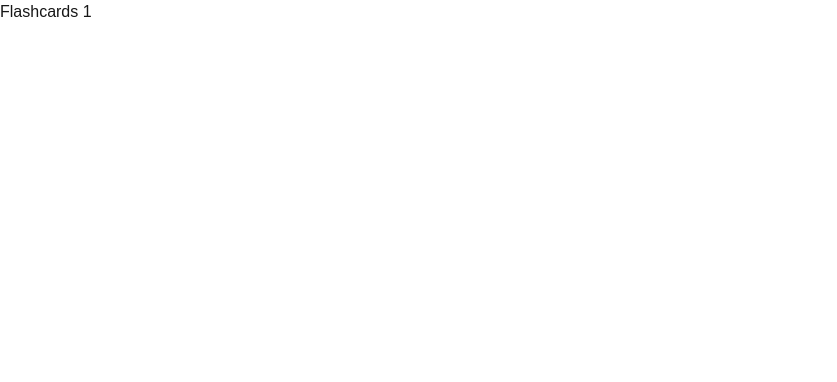
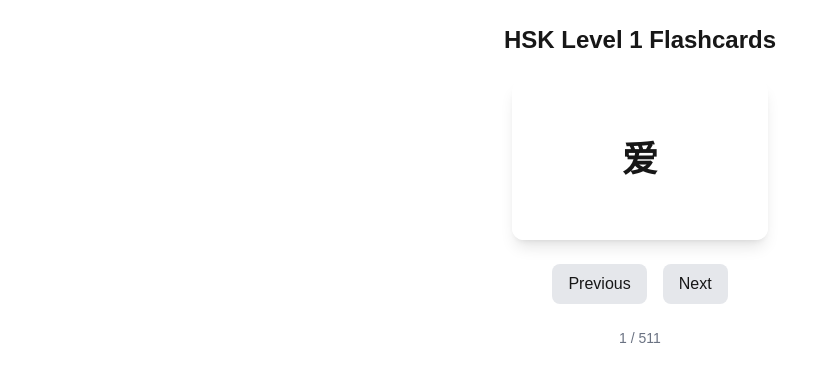
Before and after one commit to vtamprateep/language-speech-practice, a Next.js app in the folder frontend/: page /flashcards/1 in a window 1280 px wide. Shown: the top 382 px of the page, without its empty margins (0-837 px from the left). Built offline with nearby package versions, Linux system fonts and the light colour scheme.

Commit message:
basic flashcard component

```diff
--- a/frontend/src/app/flashcards/[level]/page.tsx
+++ b/frontend/src/app/flashcards/[level]/page.tsx
@@ -1,13 +1,118 @@
-import React from 'react';
+'use client';
+
+import { notFound } from 'next/navigation';
+import React, { useState} from 'react';
+import {
+    vocabulary_1,
+    vocabulary_2,
+    vocabulary_3,
+    vocabulary_4,
+    vocabulary_5,
+    vocabulary_6,
+    vocabulary_7,
+    type VocabularyItem,
+} from '@/data/vocabulary';
+
+
+const vocabularyByLevel: Record<string, VocabularyItem[]> = {
+    "1": vocabulary_1,
+    "2": vocabulary_2,
+    "3": vocabulary_3,
+    "4": vocabulary_4,
+    "5": vocabulary_5,
+    "6": vocabulary_6,
+    "7": vocabulary_7,
+}
+
+
+function Flashcard({ item }: { item: VocabularyItem }) {
+    const [flipped, setFlipped] = useState(false);
+
+    return (
+        <div
+            className="
+                relative
+                w-64
+                h-40
+                cursor-pointer
+                perspective
+            "
+            onClick={() => setFlipped(!flipped)}
+        >
+            <div
+                className={`
+                    absolute
+                    w-full
+                    h-full
+                    rounded-xl
+                    shadow-lg
+                    transition-transform
+                    duration-500
+                `}
+            >
+                {flipped ? (
+                    <div className="absolute w-full h-full flex flex-col items-center justify-center bg-white rounded-xl backface-hidden p-4">
+                        <p className="text-lg font-medium text-black">
+                            {item.f[0]?.i.y} ({item.f[0]?.i.b})
+                        </p>
+                        <ul className="mt-2 text-sm text-gray-700">
+                            {item.f[0]?.m.map((m, i) => (
+                                <li key={i}>{m}</li>
+                            ))}
+                        </ul>
+                    </div>
+                ) : (
+                    <div className="absolute w-full h-full flex items-center justify-center bg-white rounded-xl backface-hidden">
+                        <span className="text-4xl font-bold">{item.s}</span>
+                    </div>
+
+                )}
+            </div>
+        </div>
+    );
+}
 
 
 export default function FlashcardsPage({ params }: { params: Promise<{ level: string }>}) {
+    const { level } = React.use(params);
+    const vocabulary = vocabularyByLevel[level];
+    if (!vocabulary) return notFound()
 
-    const { level } = React.use(params);
+    const [index, setIndex] = useState<number>(0);
+
+    function nextCard() {
+        setIndex((i) => (i + 1) % vocabulary.length);
+    }
+
+    function prevCard() {
+        setIndex((i) => (i - 1 + vocabulary.length) % vocabulary.length);
+    }
 
     return (
-        <div>
-            <h1>Flashcards {level}</h1>
+        <div className="flex flex-col items-center p-6 gap-6">
+            <h1 className="text-2xl font-bold">HSK Level {level} Flashcards</h1>
+
+            <Flashcard key={index} item={vocabulary[index]} />
+
+            {/* Controls */}
+            <div className="flex gap-4">
+                <button
+                    onClick={prevCard}
+                    className="px-4 py-2 bg-gray-200 rounded-lg hover:bg-gray-300"
+                >
+                    Previous
+                </button>
+                <button
+                    onClick={nextCard}
+                    className="px-4 py-2 bg-gray-200 rounded-lg hover:bg-gray-300"
+                >
+                    Next
+                </button>
+            </div>
+
+            <p className="text-sm text-gray-500">
+                {index + 1} / {vocabulary.length}
+            </p>
         </div>
     );
 }
```
